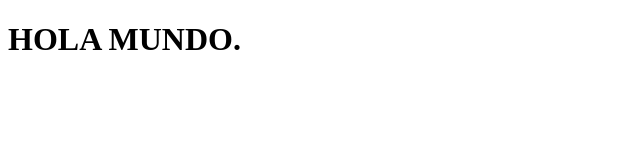
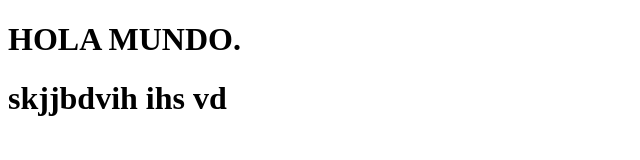
Before and after one commit to victxr-rod/Laboratorio-4, a plain HTML site: page index.html in a window 1280 px wide. Shown: the whole page, without its empty margins (0-640 px from the left). Drawn offline with Linux system fonts and the light colour scheme.

Commit message:
Update index.html

```diff
--- a/index.html
+++ b/index.html
@@ -8,5 +8,7 @@
 <body>
 
     <h1>HOLA MUNDO.</h1>
+    <h1>skjjbdvih ihs vd</h1>
+
 </body>
 </html>
```
